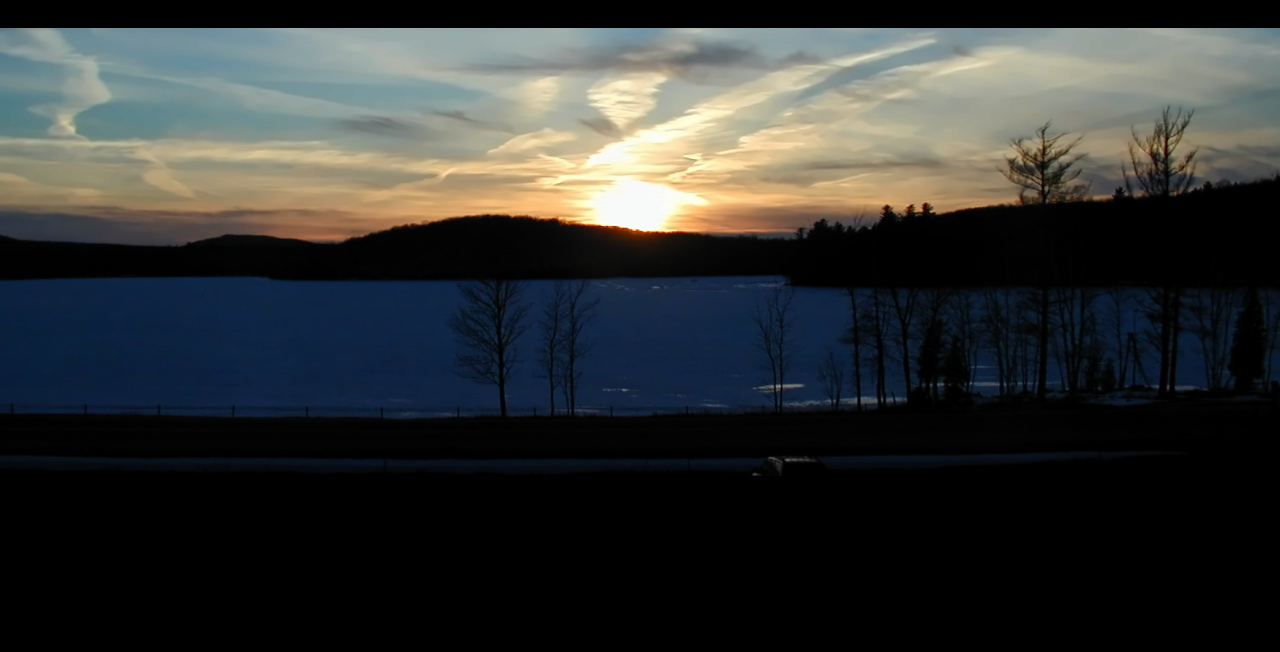
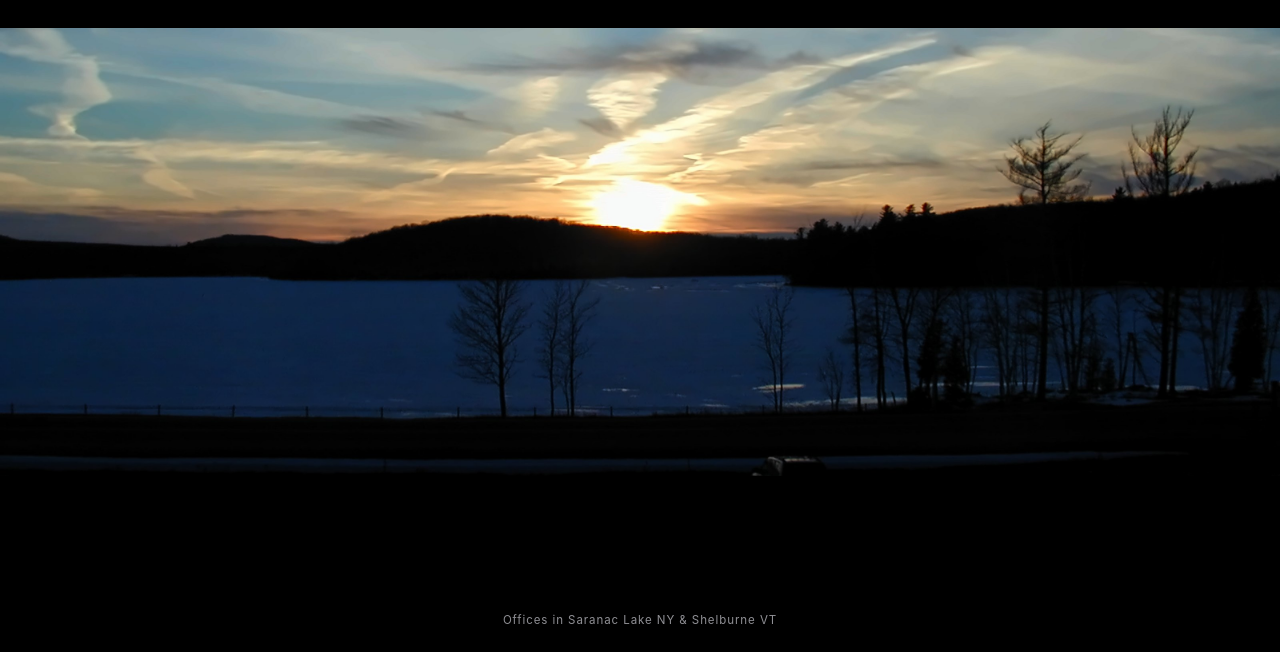
Before and after one commit to plinymiller/b-tuff.co, a plain HTML site: page index.html in a window 1280 px wide. Shown: the part 148-800 px from the top of the page. Drawn offline with Linux system fonts and the light colour scheme.

Commit message:
Add offices footer line for Saranac Lake and Shelburne

```diff
--- a/index.html
+++ b/index.html
@@ -78,6 +78,8 @@
   .mark .family a { opacity: 1; color: #a8a8ad; font-size: inherit; letter-spacing: inherit; border-bottom-color: transparent; padding: 5px 0 1px; }
   .mark .family a:hover { color: #fff; border-bottom-color: rgba(255, 255, 255, 0.6); }
   .photo { background: #000 url("bg-sunset-3200.jpg") center 58% / cover no-repeat; }
+  footer { display: flex; align-items: flex-end; justify-content: center; padding: 0 clamp(20px, 4vw, 48px) clamp(14px, 3vh, 28px); }
+  .offices { margin: 0; font-size: 0.72rem; letter-spacing: 0.08em; color: #8f8f94; text-align: center; }
   @media (prefers-reduced-motion: reduce) { .mark a { transition: none; } }
 </style>
 </head>
@@ -90,7 +92,7 @@
   </div>
 </header>
 <main class="photo" role="img" aria-label="Sunset over a frozen lake"></main>
-<footer></footer>
+<footer><p class="offices">Offices in Saranac Lake NY &amp; Shelburne VT</p></footer>
 <script>
   // Touch screens have no mouse-over: a tap on the logo shows or hides the link.
   document.querySelector(".logo").addEventListener("click", function () {
```
